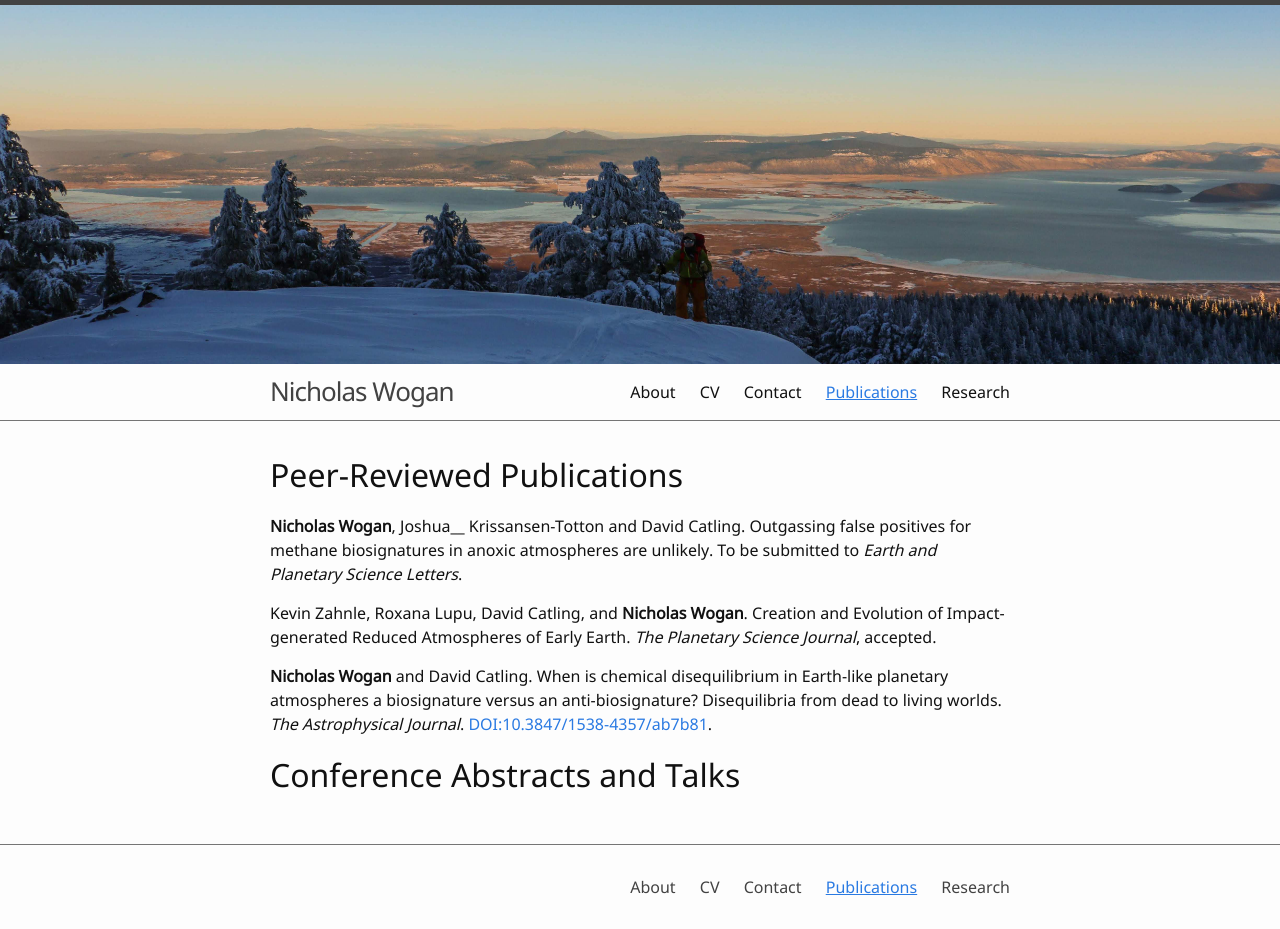
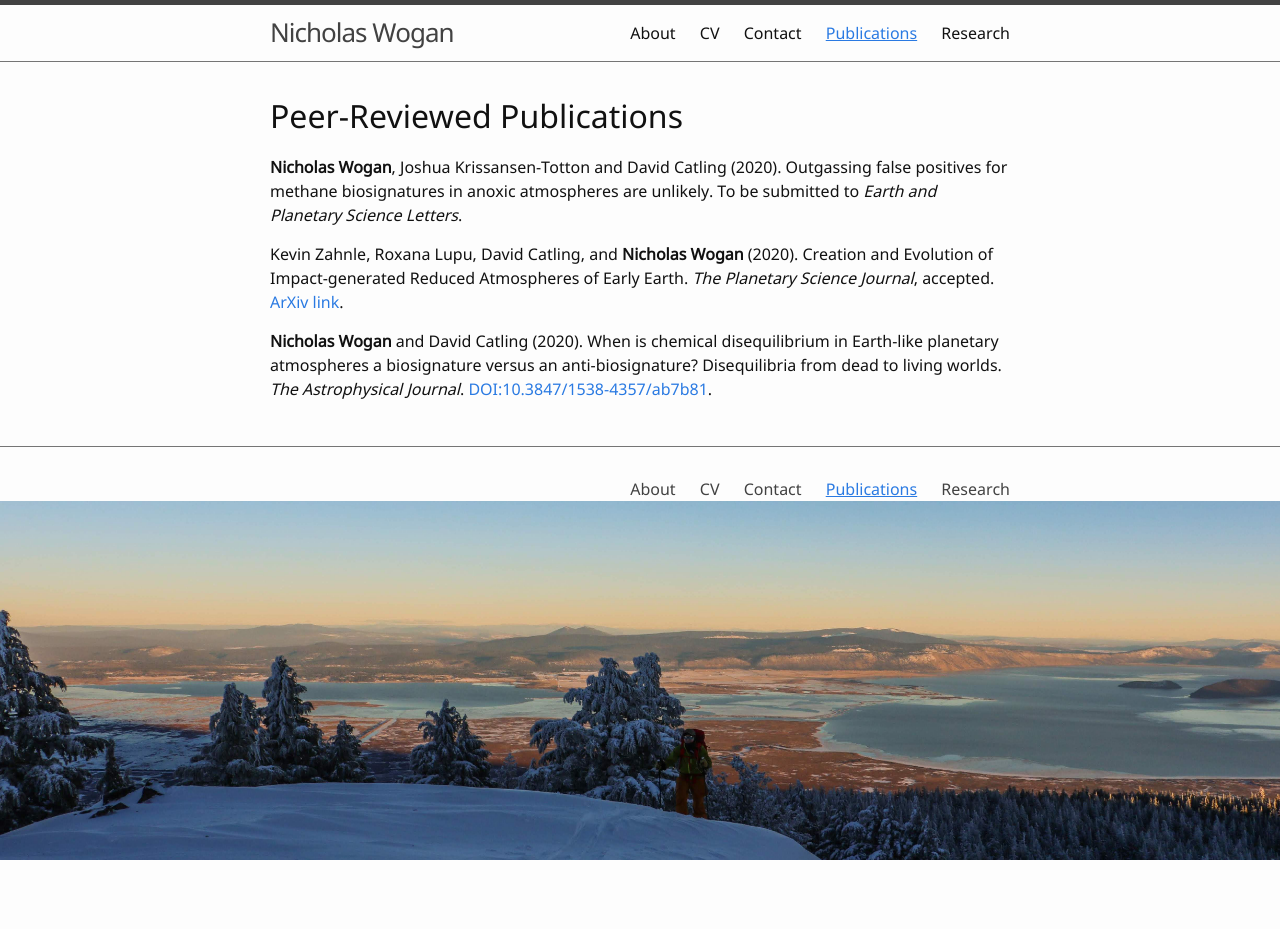
Before and after one commit to Nicholaswogan/Nicholaswogan.github.io, a Jekyll site: the page built from Publications.md, in a window 1280 px wide. Built offline with Jekyll 4.4.1, drawn with Linux system fonts in a browser that asks for light colours; after the commit the page ends 900 px from its top, so only the background shows below that.

Commit message:
new things

```diff
--- a/Publications.md
+++ b/Publications.md
@@ -5,10 +5,10 @@ nav: true
 
 # Peer-Reviewed Publications
 
-**Nicholas Wogan**, Joshua__ Krissansen-Totton and David Catling. Outgassing false positives for methane biosignatures in anoxic atmospheres are unlikely. To be submitted to *Earth and Planetary Science Letters*.
+**Nicholas Wogan**, Joshua Krissansen-Totton and David Catling (2020). Outgassing false positives for methane biosignatures in anoxic atmospheres are unlikely. To be submitted to *Earth and Planetary Science Letters*.
 
-Kevin Zahnle, Roxana Lupu, David Catling, and **Nicholas Wogan**. Creation and Evolution of Impact-generated Reduced Atmospheres of Early Earth. *The Planetary Science Journal*, accepted.
+Kevin Zahnle, Roxana Lupu, David Catling, and **Nicholas Wogan** (2020). Creation and Evolution of Impact-generated Reduced Atmospheres of Early Earth. *The Planetary Science Journal*, accepted. [ArXiv link](https://arxiv.org/abs/2001.00095).
 
-**Nicholas Wogan** and David Catling. When is chemical disequilibrium in Earth-like planetary atmospheres a biosignature versus an anti-biosignature? Disequilibria from dead to living worlds. *The Astrophysical Journal*. [DOI:10.3847/1538-4357/ab7b81](https://doi.org/10.3847/1538-4357/ab7b81).
+**Nicholas Wogan** and David Catling (2020). When is chemical disequilibrium in Earth-like planetary atmospheres a biosignature versus an anti-biosignature? Disequilibria from dead to living worlds. *The Astrophysical Journal*. [DOI:10.3847/1538-4357/ab7b81](https://doi.org/10.3847/1538-4357/ab7b81).
 
-# Conference Abstracts and Talks
+<!-- # Conference Abstracts and Talks -->
--- a/_includes/footer.html
+++ b/_includes/footer.html
@@ -10,4 +10,7 @@
     </div>
     </div>
   </div>
+  <!-- added by nick -->
+  <img src="{{ 'images/Kbasin.jpg' | absolute_url }}" alt="{{ page.title | default: site.title | default: site.github.repository_name }}" class="project-name" />
+  <!--  -->
 </footer>
--- a/_includes/header.html
+++ b/_includes/header.html
@@ -1,6 +1,7 @@
 <header class="site-header" role="banner">
-  <img src="{{ 'images/Kbasin.jpg' | absolute_url }}" alt="{{ page.title | default: site.title | default: site.github.repository_name }}" class="project-name" />
-
+  <!-- added by nick -->
+  <!-- <img src="{{ 'images/Kbasin.jpg' | absolute_url }}" alt="{{ page.title | default: site.title | default: site.github.repository_name }}" class="project-name" /> -->
+  <!--               -->
   <div class="wrapper">
 
     <a class="site-title" href="{{ '/' | absolute_url }}">{{ site.title | escape }}</a>
```
Also changed, not shown: 1 other file.
